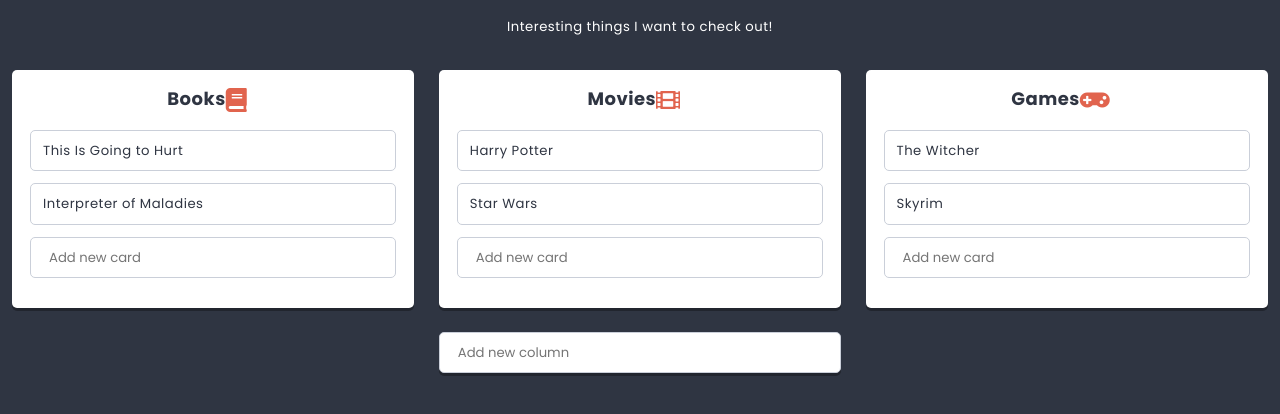
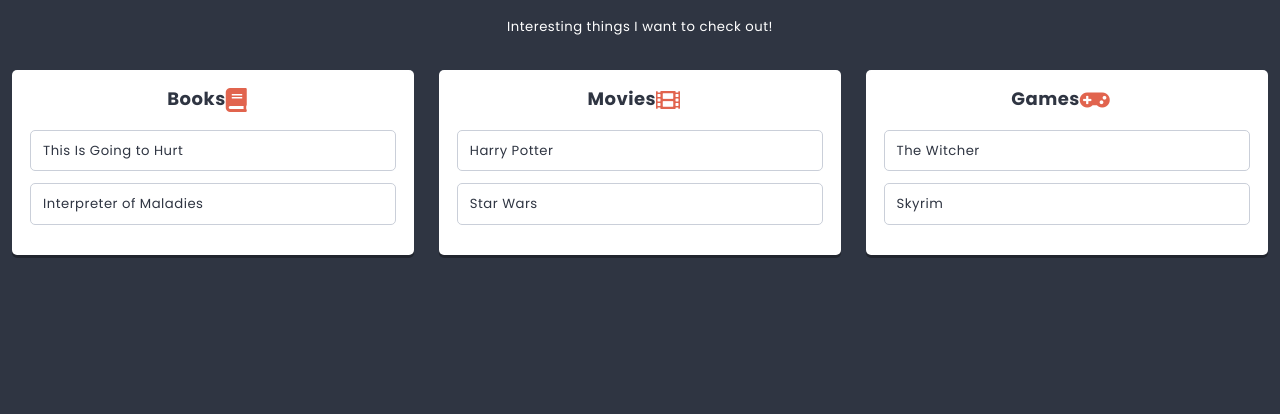
Before and after one commit to mARC3L87/nauka-reacta, a React app: page / in a window 1280 px wide. Shown: the part 362-776 px from the top of the page. Built offline with nearby package versions, Linux system fonts and the light colour scheme.

Commit message:
Add app list and column container

```diff
--- a/package.json
+++ b/package.json
@@ -23,7 +23,9 @@
     "prop-types": "^15.7.2",
     "react": "^16.7.0",
     "react-dom": "^16.7.0",
-    "react-html-parser": "^2.0.2"
+    "react-html-parser": "^2.0.2",
+    "react-redux": "^7.0.1",
+    "redux": "^4.0.1"
   },
   "devDependencies": {
     "@babel/core": "^7.4.3",
@@ -39,6 +41,7 @@
     "husky": "^4.2.5",
     "mini-css-extract-plugin": "^0.5.0",
     "node-sass": "^4.11.0",
+    "redux-devtools-extension": "^2.13.8",
     "sass-loader": "^7.1.0",
     "style-loader": "^0.23.1",
     "webpack": "^4.29.6",
--- a/src/components/App/App.js
+++ b/src/components/App/App.js
@@ -1,19 +1,27 @@
 //external
 import React from 'react';
+import PropTypes from 'prop-types';
 //css
 import styles from './App.scss';
 //js
-import List from '../List/List.js';
+import List from '../List/ListContainer.js';
 //data
-import {pageContents, listData} from '../../data/dataStore';
 
 class App extends React.Component {
+  static propTypes = {
+    title: PropTypes.node,
+    subtitle: PropTypes.node,
+    lists: PropTypes.array,
+  }
   render() {
+    const {title, subtitle, lists} = this.props;
     return (
       <main className={styles.component}>
-        <h1 className={styles.title}>{pageContents.title}</h1>
-        <h2 className={styles.subtitle}>{pageContents.subtitle}</h2>
-        <List {...listData}/>
+        <h1 className={styles.title}>{title}</h1>
+        <h2 className={styles.subtitle}>{subtitle}</h2>
+        {lists.map(listData => (
+          <List key={listData.id} {...listData} />
+        ))}
       </main>
     );
   }
--- /dev/null
+++ b/src/components/App/AppContainer.js
@@ -0,0 +1,10 @@
+import {connect} from 'react-redux';
+import App from './App';
+
+const mapStateToProps = state => ({
+  title: state.app.title,
+  subtitle: state.app.subtitle,
+  lists: state.lists,
+});
+
+export default connect(mapStateToProps)(App);
--- a/src/components/Card/Card.js
+++ b/src/components/Card/Card.js
@@ -10,9 +10,10 @@
     title: PropTypes.string.isRequired,
   }
   render() {
+    const{title} = this.props;
     return(
       <div className={styles.component}>
-        {this.props.title}
+        {title}
       </div>
     );
   }
--- a/src/components/Column/Column.js
+++ b/src/components/Column/Column.js
@@ -5,48 +5,33 @@
 import styles from './Column.scss';
 //js
 import Card from '../Card/Card';
-import Creator from '../Creator/Creator';
+//import Creator from '../Creator/Creator';
 import Icon from './Icon';
 //data
-import {settings} from '../../data/dataStore';
+//import {settings} from '../../data/dataStore';
 
 
 class Column extends React.Component {
-  state = {
-    cards: this.props.cards || [],
-  }
   static propTypes = {
     title: PropTypes.node,
     cards: PropTypes.array,
     icon: PropTypes.node,
   }
-  addCard(title){
-    this.setState(state => (
-      {
-        cards: [
-          ...state.cards,
-          {
-            key: state.cards.length ? state.cards[state.cards.length-1].key+1 : 0,
-            title,
-          },
-        ],
-      }
-    ));
-  }
   render() {
+    const {title, icon, cards} = this.props;
     return (
       <section className={styles.component}>
-        <h3 className={styles.title}>{this.props.title}
+        <h3 className={styles.title}>{title}
           <span className={styles.icon}>
-            <Icon name={this.props.icon}/>
+            <Icon name={icon}/>
           </span>
         </h3>
-        {this.state.cards.map(({key, ...cardProps}) => (
-          <Card key={key} {...cardProps} />
+        {cards.map(cardData => (
+          <Card key={cardData.id} {...cardData} />
         ))}
-        <div className={styles.creator}>
+        {/*<div className={styles.creator}>
           <Creator text={settings.cardCreatorText} action={title => this.addCard(title)}/>
-        </div>
+        </div>*/}
       </section>
     );
   }
--- /dev/null
+++ b/src/components/Column/ColumnContainer.js
@@ -0,0 +1,9 @@
+import {connect} from 'react-redux';
+import Column from './Column';
+
+const mapStateToProps = (state, props)=> ({
+  cards: getCardsForColumn(state, props.id),
+});
+
+export const getCardsForColumn = ({cards}, columnId) => cards.filter(card => card.columnId == columnId);
+export default connect(mapStateToProps)(Column);
--- a/src/components/List/List.js
+++ b/src/components/List/List.js
@@ -6,16 +6,13 @@
 import styles from './List.scss';
 //js
 import Hero from '../Hero/Hero';
-import Column from '../Column/Column';
-import Creator from '../Creator/Creator';
+import Column from '../Column/ColumnContainer';
+//import Creator from '../Creator/Creator';
 //data
 import {settings} from '../../data/dataStore';
 
 
 class List extends React.Component {
-  state = {
-    columns: this.props.columns || [],
-  }
   static propTypes = {
     title: PropTypes.node.isRequired,
     image: PropTypes.node.isRequired,
@@ -25,38 +22,22 @@
   static defaultProps = {
     description: settings.defaultListDescription,
   }
-
-  addColumn(title){
-    this.setState(state => (
-      {
-        columns: [
-          ...state.columns,
-          {
-            key: state.columns.length ? state.columns[state.columns.length-1].key+1 : 0,
-            title,
-            icon: 'list-alt',
-            cards: [],
-          },
-        ],
-      }
-    ));
-  }
-
   render() {
+    const {title, image, description, columns} = this.props;
     return (
       <section className={styles.component}>
-        <Hero titleText={this.props.title} imageHero={this.props.image}/>
+        <Hero titleText={title} imageHero={image}/>
         <div className={styles.description}>
-          {ReactHtmlParser(this.props.description)}
+          {ReactHtmlParser(description)}
         </div>
         <div className={styles.columns}>
-          {this.state.columns.map(({key, ...columnProps}) => (
-            <Column key={key} {...columnProps} />
+          {columns.map(columnData => (
+            <Column key={columnData.id} {...columnData} />
           ))}
         </div>
-        <div className={styles.creator}>
+        {/*<div className={styles.creator}>
           <Creator text={settings.columnCreatorText} action={title => this.addColumn(title)}/>
-        </div>
+          </div>*/}
       </section>
     );
   }
--- /dev/null
+++ b/src/components/List/ListContainer.js
@@ -0,0 +1,9 @@
+import {connect} from 'react-redux';
+import List from './List';
+
+const mapStateToProps = (state, props)=> ({
+  columns: getColumnsForList(state, props.id),
+});
+
+export const getColumnsForList = ({columns}, listId) => columns.filter(column => column.listId == listId);
+export default connect(mapStateToProps)(List);
--- a/src/data/dataStore.js
+++ b/src/data/dataStore.js
@@ -5,6 +5,10 @@
     buttonOK: 'OK',
     buttonCancel: 'Cancel',
     defaultText: 'Add new item',
+  },
+  search: {
+    defaultText: 'Search...',
+    icon: 'search',
   },
   defaultListDescription: '<p>I can do all the things!!!</p>',
   defaultColumnIcon: 'list-alt',
@@ -67,3 +71,81 @@
     },
   ],
 };
+
+const lists = [
+  {
+    id: 'list-1',
+    title: 'Things to do <sup>soon!</sup>',
+    description: 'Interesting things I want to check out!',
+    image: 'http://uploads.kodilla.com/bootcamp/fer/11.react/space.png',
+  },
+];
+
+const columns = [
+  {
+    id: 'column-1',
+    listId: 'list-1',
+    title: 'Books',
+    icon: 'book',
+  },
+  {
+    id: 'column-2',
+    listId: 'list-1',
+    title: 'Movies',
+    icon: 'film',
+  },
+  {
+    id: 'column-3',
+    listId: 'list-1',
+    title: 'Games',
+    icon: 'gamepad',
+  },
+  {
+    id: 'column-4',
+    listId: 'list-2',
+    title: 'Strange column',
+    icon: 'question',
+  },
+];
+
+const cards = [
+  {
+    id: 'card-1',
+    columnId: 'column-1',
+    title: 'This Is Going to Hurt',
+  },
+  {
+    id: 'card-2',
+    columnId: 'column-1',
+    title: 'Interpreter of Maladies',
+  },
+  {
+    id: 'card-3',
+    columnId: 'column-2',
+    title: 'Harry Potter',
+  },
+  {
+    id: 'card-4',
+    columnId: 'column-2',
+    title: 'Star Wars',
+  },
+  {
+    id: 'card-5',
+    columnId: 'column-3',
+    title: 'The Witcher',
+  },
+  {
+    id: 'card-6',
+    columnId: 'column-3',
+    title: 'Skyrim',
+  },
+];
+
+const initialStoreData = {
+  app: {...pageContents},
+  lists: [...lists],
+  columns: [...columns],
+  cards: [...cards],
+};
+
+export default initialStoreData;
--- /dev/null
+++ b/src/redux/store.js
@@ -0,0 +1,34 @@
+import {combineReducers, createStore} from 'redux';
+import initialStoreData from '../data/dataStore';
+
+// define initial state and shallow-merge initial data
+const initialState = {
+  app: initialStoreData.app,
+  lists: initialStoreData.lists,
+  columns: initialStoreData.columns,
+  cards: initialStoreData.cards,
+  searchString: '',
+};
+
+// define reducers
+const reducers = {
+};
+
+// add blank reducers for initial state properties without reducers
+Object.keys(initialState).forEach(item => {
+  if (typeof reducers[item] == 'undefined') {
+    reducers[item] = (statePart = null) => statePart;
+  }
+});
+
+// merge all reducers
+const storeReducer = combineReducers(reducers);
+
+// create store
+const store = createStore(
+  storeReducer,
+  initialState,
+  window.__REDUX_DEVTOOLS_EXTENSION__ && window.__REDUX_DEVTOOLS_EXTENSION__()
+);
+
+export default store;
```
Also changed, not shown: src/index.js (+9 -3 lines), 1 other file (tests, documents, lock files or other folders).
